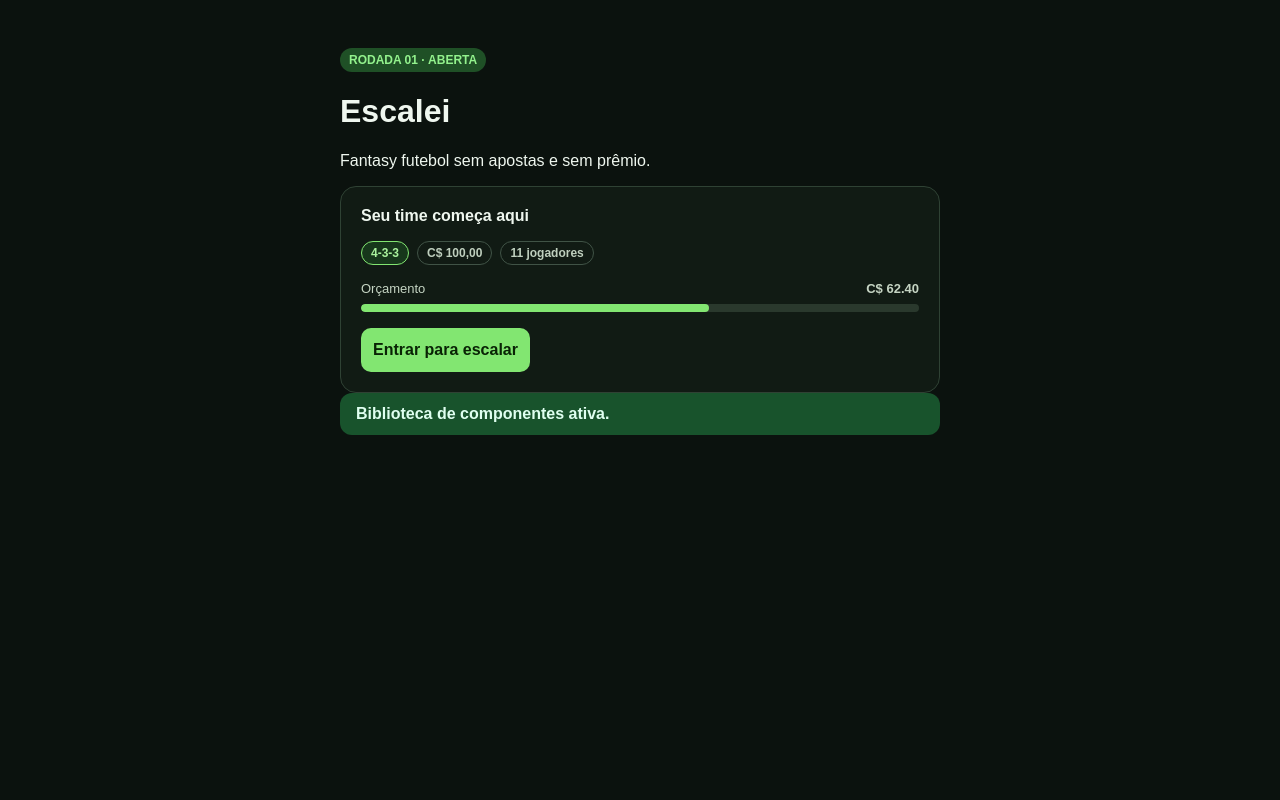
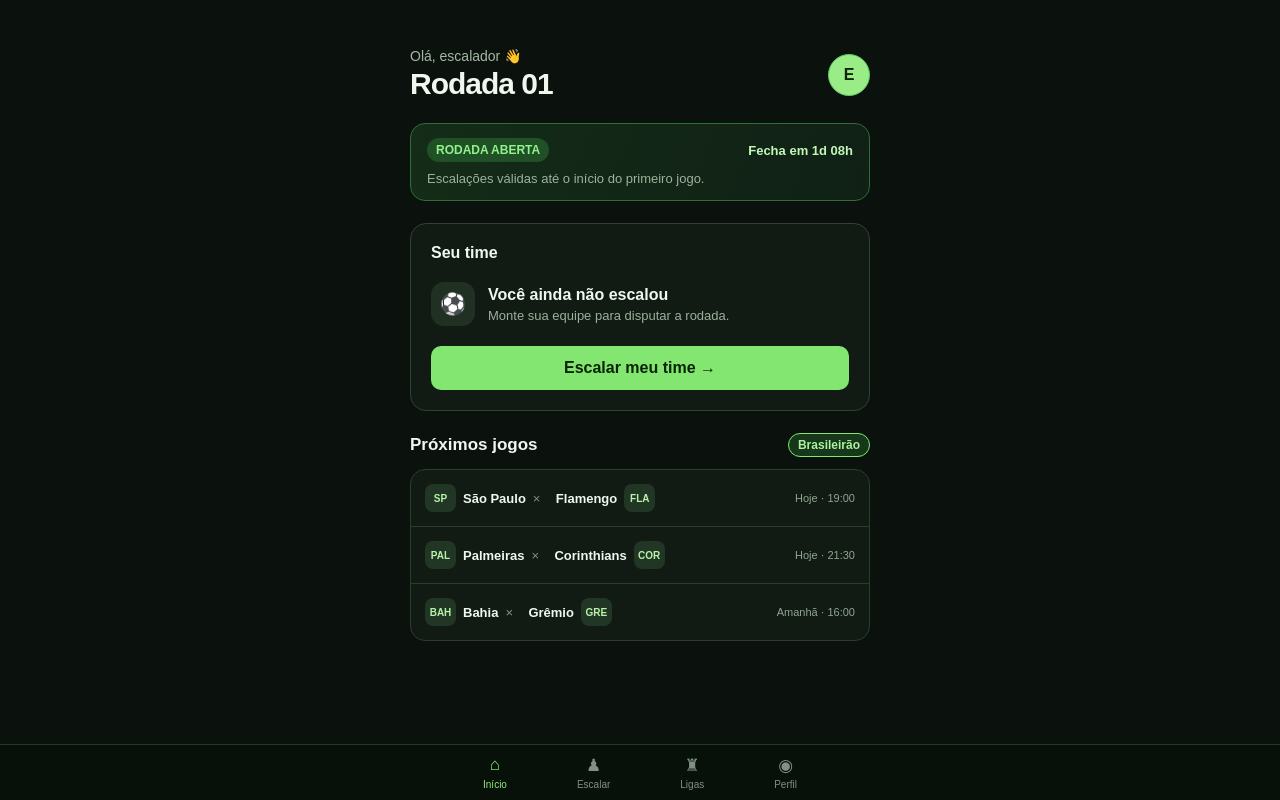
Before and after one commit to joaomiiiguel/escalei, a Next.js app: page / in a window 1280 px wide. Built offline with nearby package versions, Linux system fonts and the light colour scheme; no server answers.

Commit message:
feat: implement home and current round flow

```diff
--- a/app/page.tsx
+++ b/app/page.tsx
@@ -1,21 +1,48 @@
 import Link from "next/link";
 import { createClient } from "@/lib/supabase/server";
-import { Badge, BudgetBar, Button, Card, Chip, Toast } from "@/components/ui";
+import { Badge, Button, Card, Chip } from "@/components/ui";
+
+const matches = [
+  ["São Paulo", "SP", "Flamengo", "FLA", "Hoje · 19:00"],
+  ["Palmeiras", "PAL", "Corinthians", "COR", "Hoje · 21:30"],
+  ["Bahia", "BAH", "Grêmio", "GRE", "Amanhã · 16:00"],
+];
 
 export default async function Home() {
   const supabase = await createClient();
   const { data: { user } } = await supabase.auth.getUser();
+  const { data: profile } = user
+    ? await supabase.from("perfis").select("apelido").eq("id", user.id).maybeSingle()
+    : { data: null };
+  const firstName = profile?.apelido ?? "escalador";
+
   return (
-    <main className="home">
-      <Badge tone="success">RODADA 01 · ABERTA</Badge>
-      <h1>Escalei</h1>
-      <p>Fantasy futebol sem apostas e sem prêmio.</p>
-      <Card title="Seu time começa aqui">
-        <div style={{ display: "flex", gap: 8, flexWrap: "wrap" }}><Chip active>4-3-3</Chip><Chip>C$ 100,00</Chip><Chip>11 jogadores</Chip></div>
-        <BudgetBar value={62.4} />
-        <Link href={user ? "/perfil" : "/entrar"}><Button>{user ? "Abrir perfil" : "Entrar para escalar"}</Button></Link>
+    <main className="round-home">
+      <header className="round-home__header">
+        <div><p>Olá, {firstName} 👋</p><h1>Rodada 01</h1></div>
+        <Link className="round-home__avatar" href={user ? "/perfil" : "/entrar"} aria-label="Abrir perfil">{firstName.slice(0, 1).toUpperCase()}</Link>
+      </header>
+
+      <section className="round-status" aria-label="Status da rodada">
+        <div><Badge tone="success">RODADA ABERTA</Badge><strong>Fecha em 1d 08h</strong></div>
+        <p>Escalações válidas até o início do primeiro jogo.</p>
+      </section>
+
+      <Card className="round-team" title="Seu time">
+        <div className="round-team__empty"><span>⚽</span><div><strong>Você ainda não escalou</strong><p>Monte sua equipe para disputar a rodada.</p></div></div>
+        <Link href={user ? "/escalar" : "/entrar"}><Button>Escalar meu time <span aria-hidden="true">→</span></Button></Link>
       </Card>
-      <Toast>Biblioteca de componentes ativa.</Toast>
+
+      <section className="round-section">
+        <div className="round-section__heading"><h2>Próximos jogos</h2><Chip active>Brasileirão</Chip></div>
+        <div className="match-list">
+          {matches.map(([home, homeShort, away, awayShort, date]) => <article className="match" key={`${home}-${away}`}>
+            <div className="match__teams"><span>{homeShort}</span><b>{home}</b><i>×</i><b>{away}</b><span>{awayShort}</span></div><time>{date}</time>
+          </article>)}
+        </div>
+      </section>
+
+      <nav className="round-nav" aria-label="Navegação principal"><Link className="active" href="/">⌂<span>Início</span></Link><Link href="/escalar">♟<span>Escalar</span></Link><Link href="/ligas">♜<span>Ligas</span></Link><Link href="/perfil">◉<span>Perfil</span></Link></nav>
     </main>
   );
 }
```
Also changed, not shown: app/globals.css.
